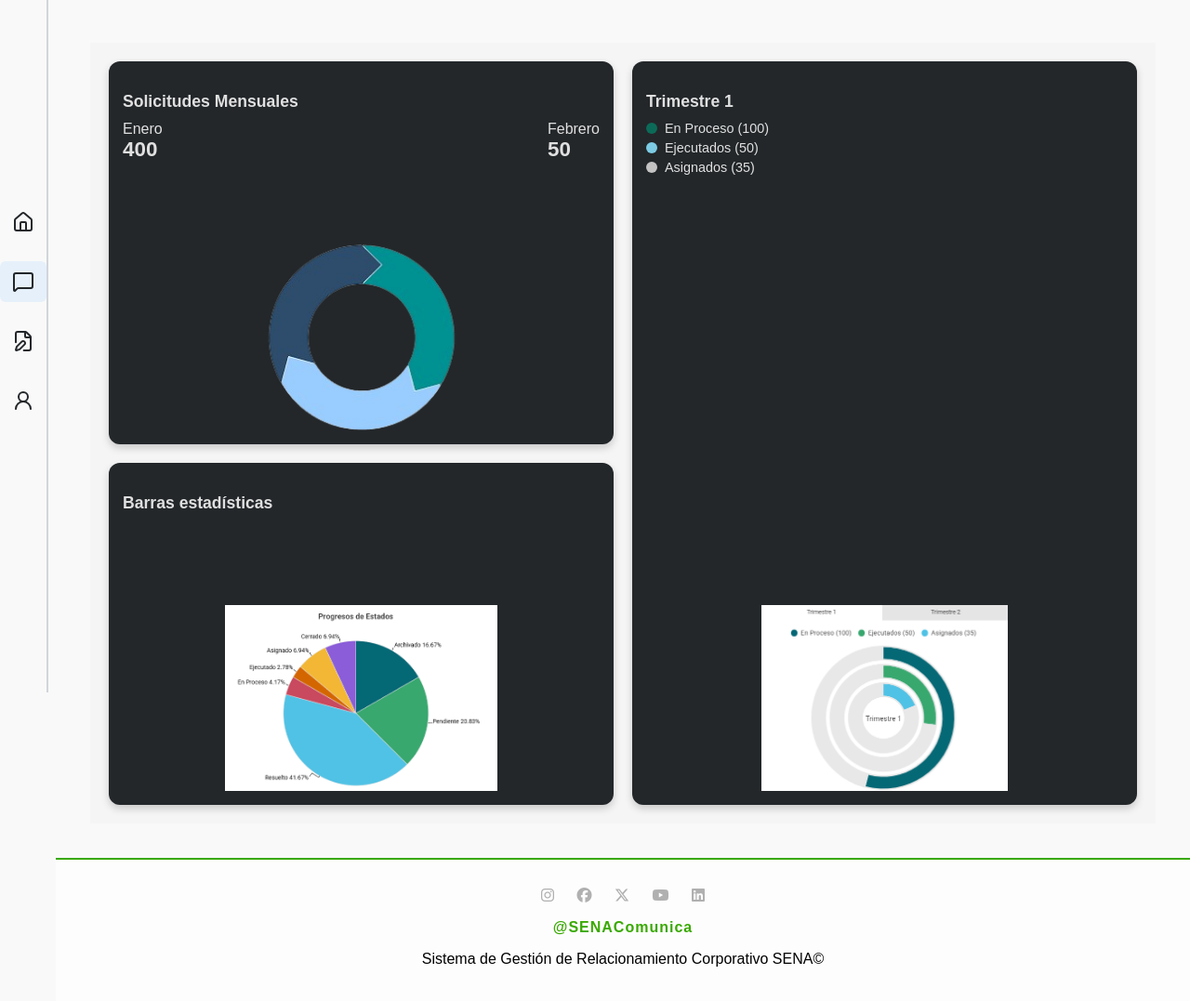
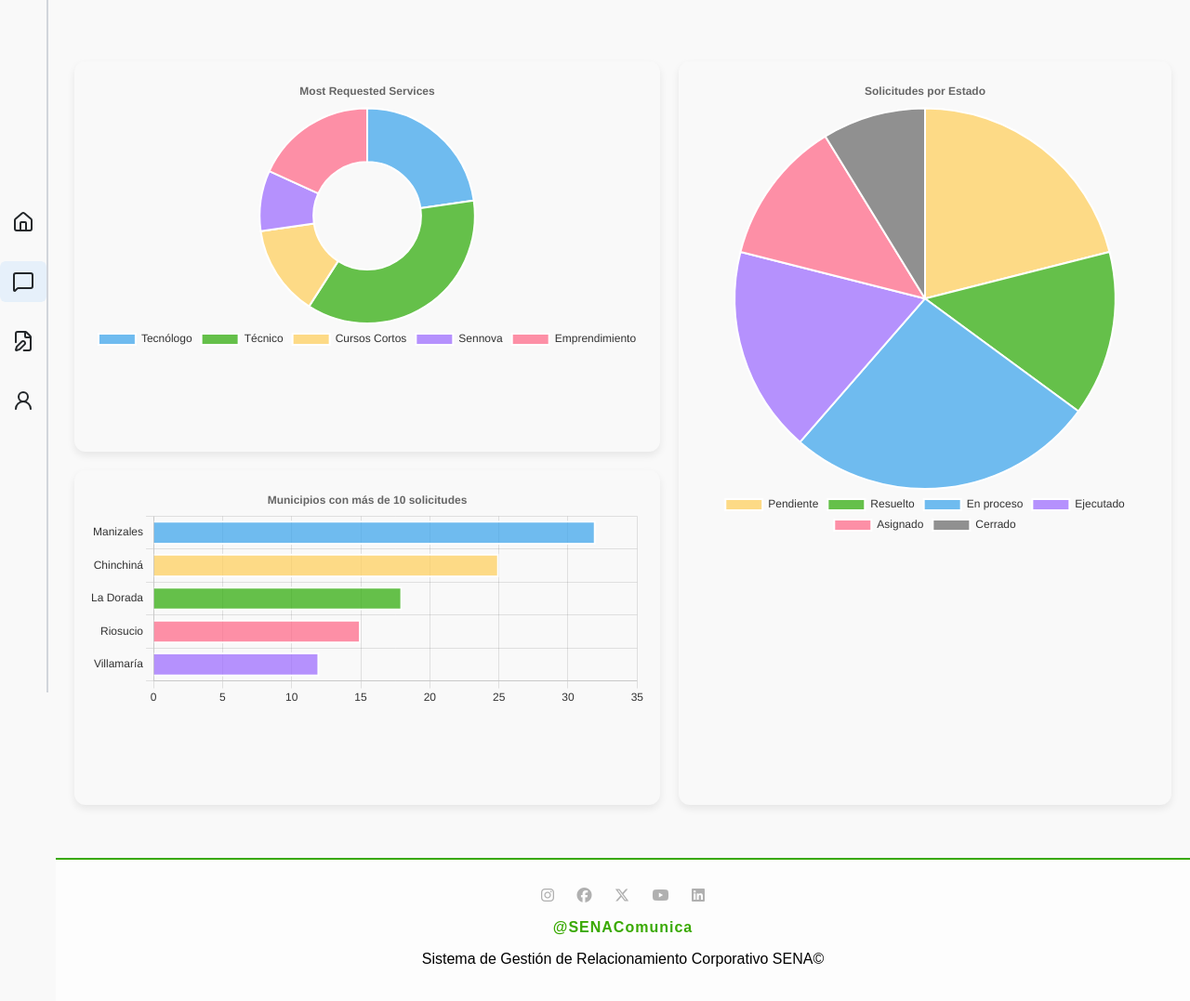
Before and after one commit to reyes630/relacionamientoEmpresarial, a PHP site: page /solicitud/solicitudEstadisticas in a window 1280 px wide. Shown: the part 55-1132 px from the top of the page at 93% size. Run offline with PHP 8.4, Linux system fonts and the light colour scheme; the visitor is signed in with stand-in values (Sample User, id 1).

Commit message:
feat: added statistics in the necessary views such as: main view for admin role, main view for admin role and in the request view for admin role. fix: fixed color change error in the request view for admin role.

```diff
--- a/app/views/solicitud/solicitudEstadisticas.php
+++ b/app/views/solicitud/solicitudEstadisticas.php
@@ -1,12 +1,4 @@
 <style>
-    .dashboard-cards {
-  display: grid;
-  grid-template-columns: repeat(auto-fit, minmax(280px, 1fr));
-  gap: 20px;
-  padding: 20px;
-  background: #f5f5f5;
-}
-
 .dashboard-cards {
   display: grid;
   grid-template-areas:
@@ -15,19 +7,25 @@
   grid-template-columns: 1fr 1fr;
   gap: 20px;
   padding: 20px;
-  background: #f5f5f5;
   height: 100vh; /* Opcional: ajusta a tu gusto */
 }
 
 .card {
-  background: #23272a; /* Gris oscuro */
-  color: #e0e0e0;
+  background: #f9f9f9; /* Fondo claro por defecto */
+  color: #23272a;
   border-radius: 12px;
-  box-shadow: 0 4px 8px rgba(0,0,0,0.18);
+  box-shadow: 0 4px 8px rgba(0,0,0,0.08);
   padding: 15px;
   display: flex;
   flex-direction: column;
   justify-content: space-between;
+}
+
+/* Modo oscuro: fondo oscuro y texto claro */
+body.dark-mode .card {
+  background: #23272a !important;
+  color: #e0e0e0;
+  box-shadow: 0 4px 8px rgba(0,0,0,0.18);
 }
 
 .card:nth-child(1) {
@@ -104,38 +102,14 @@
 <section class="dashboard-cards">
   <!-- Ficha: Solicitudes Mensuales -->
  <div class="card solicitudes">
-  <div class="card-text">
-    <p class="title">Solicitudes Mensuales</p>
-    <div class="meses">
-      <div>
-        <p>Enero</p>
-        <p class="numero">400</p>
-      </div>
-      <div>
-        <p>Febrero</p>
-        <p class="numero">50</p>
-      </div>
-    </div>
-  </div>
-  <img src="../img/dona.png" alt="Gráfico de dona" class="card-image" />
+   <canvas id="serviciospedidos" width="600px" height="300px"></canvas>
 </div>
-
-
     <!-- Ficha: Barras estadísticas -->
     <div class="card">
-      <p class="title">Barras estadísticas</p>
-      <img src="../img/progresosEstados.png" alt="Barras estadísticas" class="card-image" />
+      <canvas id="topMunicipios" width="500px" height="200px"></canvas>
+      </div>
+
+  <div class="card">
+     <canvas id="solicitudesPorEstado" width="500px" height="500px"></canvas>
     </div>
-  <!-- Ficha: Trimestre 1 -->
-  <div class="card">
-    <div class="card-text">
-      <p class="title">Trimestre 1</p>
-      <ul class="leyenda">
-        <li><span class="dot dot-verde"></span> En Proceso (100)</li>
-        <li><span class="dot dot-celeste"></span> Ejecutados (50)</li>
-        <li><span class="dot dot-gris"></span> Asignados (35)</li>
-      </ul>
-    </div>
-    <img src="../img/radar.png" alt="Gráfico circular" class="card-image" />
-  </div>
 </section>
--- a/app/views/usuario/indexAdministrativo.php
+++ b/app/views/usuario/indexAdministrativo.php
@@ -42,13 +42,13 @@
     }
 
     .chart-placeholder {
-      background-color: #eaeaea;
       height: 200px;
       display: flex;
       align-items: center;
       justify-content: center;
       color: #888;
       font-style: italic;
+      border-radius: 10px;
     }
 
     .movimientos {
@@ -163,7 +163,7 @@
   <div class="chart-container">
     <h2>Actividad Mensual</h2>
     <div class="chart-placeholder">
-        <img src="../img/resuelto.png" alt="">
+          <canvas id="myChart"  width="400px" height="90px"></canvas>
     </div>
   </div>
 
--- a/public/js/estadisticas.js
+++ b/public/js/estadisticas.js
@@ -1,7 +1,10 @@
 /* ESTADISTICAS PARA ADMINISTRADOR */
 
-/* EJEMPLO */
-var ctx = document.getElementById('myChart').getContext('2d');
+/* EJEMPLO  # SOLICITUD POR MES*/
+var canvas = document.getElementById('myChart');
+// Solo crea la gráfica si el canvas existe en la página
+if (canvas) {
+    var ctx = canvas.getContext('2d');
     var myChart = new Chart(ctx, {
         type: 'bar',
         data: {
@@ -36,3 +39,228 @@ var myChart = new Chart(ctx, {
             }
         }
     });
+}
+
+/* SOLICITUDES EN PROCESO /EJECUTADAS */
+
+// Simulación de datos por mes (reemplaza estos datos por los reales desde tu backend si lo deseas)
+const meses = ['Enero', 'Febrero', 'Marzo', 'Abril', 'Mayo', 'Junio'];
+const solicitudesEnProceso = [5, 8, 6, 7, 4, 9];   // Cantidad por mes (estado 5)
+const solicitudesEjecutadas = [2, 4, 5, 3, 6, 7];  // Cantidad por mes (estado 6)
+
+var canvasLine = document.getElementById('requestinprocess');
+// Solo crea la gráfica si el canvas existe en la página
+if (canvasLine) {
+    var ctxLine = canvasLine.getContext('2d');
+    var lineChart = new Chart(ctxLine, {
+        type: 'line',
+        data: {
+            labels: meses,
+            datasets: [
+                {
+                    label: 'En Proceso',
+                    data: solicitudesEnProceso,
+                    borderColor: 'rgba(54, 162, 235, 1)',
+                    backgroundColor: 'rgba(54, 162, 235, 0.1)',
+                    fill: false,
+                    tension: 0.3
+                },
+                {
+                    label: 'Ejecutadas',
+                    data: solicitudesEjecutadas,
+                    borderColor: 'rgba(39, 169, 0, 1)',
+                    backgroundColor: 'rgba(39, 169, 0, 0.1)',
+                    fill: false,
+                    tension: 0.3
+                }
+            ]
+        },
+        options: {
+            responsive: true,
+            plugins: {
+                legend: {
+                    labels: {
+                        color: '#333'
+                    }
+                }
+            },
+            scales: {
+                x: {
+                    ticks: { color: '#333' }
+                },
+                y: {
+                    beginAtZero: true,
+                    ticks: { color: '#333' }
+                }
+            }
+        }
+    });
+}
+
+/* SERVICIOS MÁS PEDIDOS - Pie/Doughnut Chart */
+const serviciosLabels = [
+    'Tecnólogo',
+    'Técnico',
+    'Cursos Cortos',
+    'Sennova',
+    'Emprendimiento'
+];
+
+// Simulación de cantidades por servicio (ajusta según tus datos reales)
+const serviciosData = [25, 40, 15, 10, 20];
+
+const serviciosColors = [
+    'rgba(54, 162, 235, 0.7)',
+    'rgba(39, 169, 0, 0.7)',
+    'rgba(255, 206, 86, 0.7)',
+    'rgba(153, 102, 255, 0.7)',
+    'rgba(255, 99, 132, 0.7)'
+];
+
+var canvasServicios = document.getElementById('serviciospedidos');
+// Solo crea la gráfica si el canvas existe en la página
+if (canvasServicios) {
+    var ctxServicios = canvasServicios.getContext('2d');
+    var serviciosChart = new Chart(ctxServicios, {
+        type: 'doughnut',
+        data: {
+            labels: serviciosLabels,
+            datasets: [{
+                data: serviciosData,
+                backgroundColor: serviciosColors,
+                borderColor: '#fff',
+                borderWidth: 2
+            }]
+        },
+        options: {
+            responsive: false,
+            plugins: {
+                legend: {
+                    position: 'bottom',
+                    labels: {
+                        color: '#333'
+                    }
+                },
+                title: {
+                    display: true,
+                    text: 'Most Requested Services'
+                }
+            }
+        }
+    });
+}
+
+// MUNICIPIOS CON MÁS DE 10 SOLICITUDES (solo 5 municipios de Caldas, ejemplo)
+const municipiosLabels = [
+    'Manizales',
+    'Chinchiná',
+    'La Dorada',
+    'Riosucio',
+    'Villamaría'
+];
+
+const municipiosData = [32, 25, 18, 15, 12]; // Ejemplo de cantidades
+
+const municipiosColors = [
+    'rgba(54, 162, 235, 0.7)',
+    'rgba(255, 206, 86, 0.7)',
+    'rgba(39, 169, 0, 0.7)',
+    'rgba(255, 99, 132, 0.7)',
+    'rgba(153, 102, 255, 0.7)'
+];
+
+var canvasMunicipios = document.getElementById('topMunicipios');
+// Solo crea la gráfica si el canvas existe en la página
+if (canvasMunicipios) {
+    var ctxMunicipios = canvasMunicipios.getContext('2d');
+    var municipiosChart = new Chart(ctxMunicipios, {
+        type: 'bar',
+        data: {
+            labels: municipiosLabels,
+            datasets: [{
+                label: 'Solicitudes',
+                data: municipiosData,
+                backgroundColor: municipiosColors,
+                borderColor: '#fff',
+                borderWidth: 2
+            }]
+        },
+        options: {
+            indexAxis: 'y', // Barras horizontales
+            responsive: true,
+            plugins: {
+                legend: { display: false },
+                title: {
+                    display: true,
+                    text: 'Municipios con más de 10 solicitudes'
+                }
+            },
+            scales: {
+                x: {
+                    beginAtZero: true,
+                    ticks: { color: '#333' }
+                },
+                y: {
+                    ticks: { color: '#333' }
+                }
+            }
+        }
+    });
+}
+
+// Estadística: Solicitudes por Estado (Gráfica de Torta/Pie Chart)
+
+// Nombres de los estados
+const estadosLabels = [
+    'Pendiente',
+    'Resuelto',
+    'En proceso',
+    'Ejecutado',
+    'Asignado',
+    'Cerrado'
+];
+
+// Simulación de cantidades por estado (ajusta según tus datos reales)
+const estadosData = [12, 8, 15, 10, 7, 5];
+
+const estadosColors = [
+    'rgba(255, 206, 86, 0.7)',   // Pendiente
+    'rgba(39, 169, 0, 0.7)',     // Resuelto
+    'rgba(54, 162, 235, 0.7)',   // En proceso
+    'rgba(153, 102, 255, 0.7)',  // Ejecutado
+    'rgba(255, 99, 132, 0.7)',   // Asignado
+    'rgba(100, 100, 100, 0.7)'   // Cerrado
+];
+
+var canvasEstados = document.getElementById('solicitudesPorEstado');
+// Solo crea la gráfica si el canvas existe en la página
+if (canvasEstados) {
+    var ctxEstados = canvasEstados.getContext('2d');
+    var estadosChart = new Chart(ctxEstados, {
+        type: 'pie',
+        data: {
+            labels: estadosLabels,
+            datasets: [{
+                data: estadosData,
+                backgroundColor: estadosColors,
+                borderColor: '#fff',
+                borderWidth: 2
+            }]
+        },
+        options: {
+            responsive: false,
+            plugins: {
+                legend: {
+                    position: 'bottom',
+                    labels: {
+                        color: '#333'
+                    }
+                },
+                title: {
+                    display: true,
+                    text: 'Solicitudes por Estado'
+                }
+            }
+        }
+    });
+}
```
Also changed, not shown: app/views/usuario/indexAdministrador.php (+5 -7 lines). Lines whose indentation alone changed are shown as unchanged.
